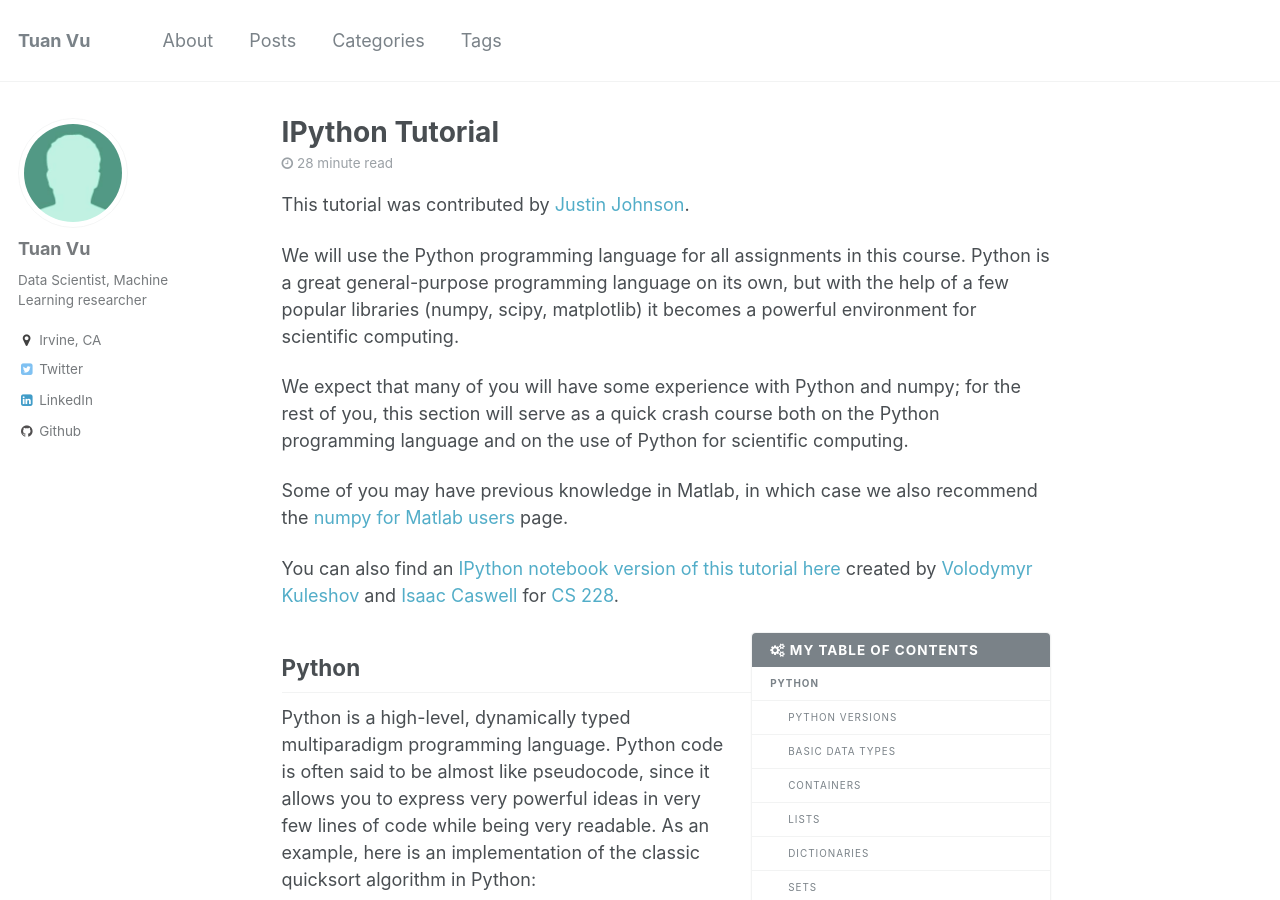
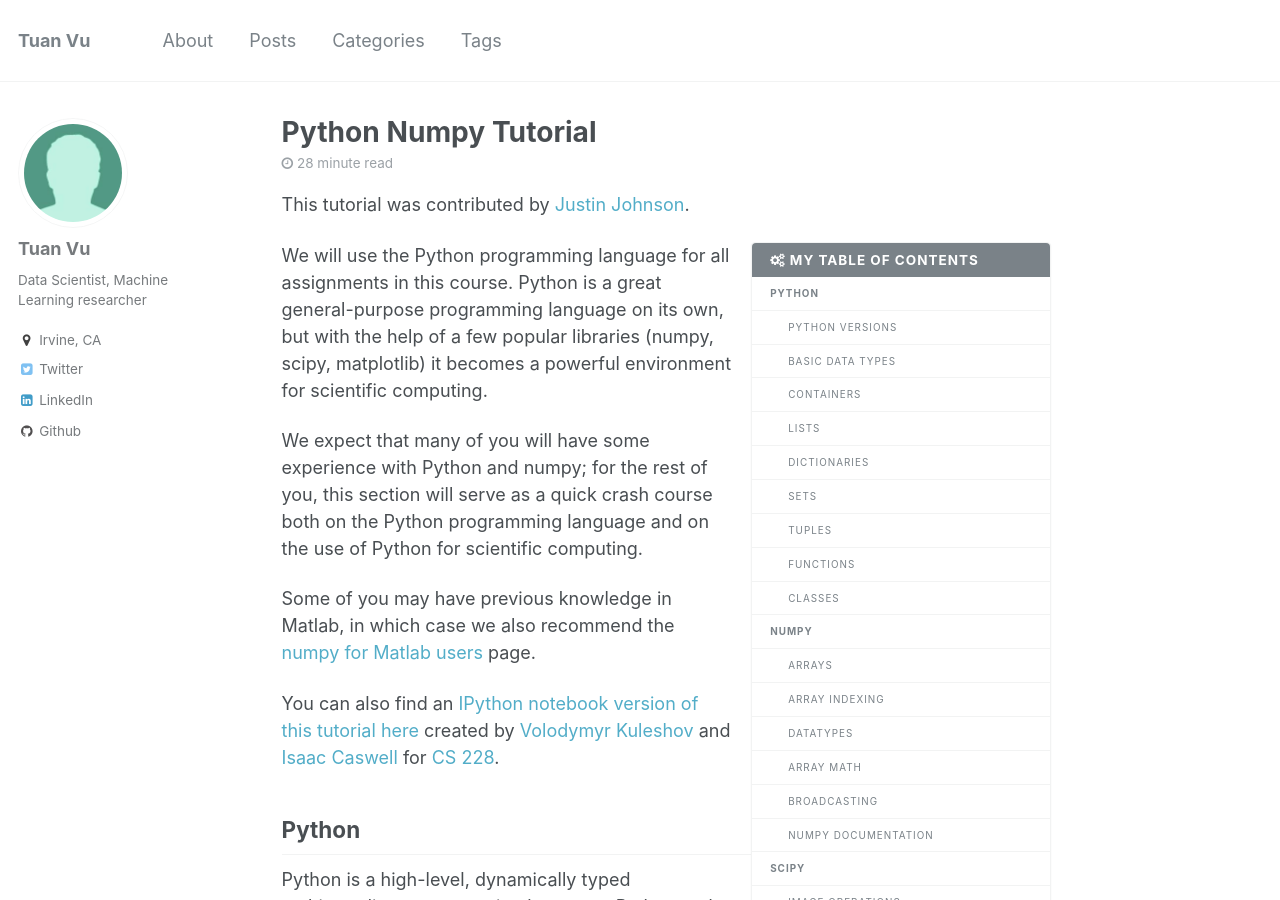
Before and after one commit to jeanho1/tuanavu.github.io, a Jekyll site: the page built from _posts/2016-08-26-python-numpy-tutorial.md, in a window 1280 px wide and 900 px high. Built offline with Jekyll 4.4.1, drawn with Linux system fonts in a browser that asks for light colours; comment, search, counter and statistics services are not loaded; some of the changed text lies outside the part shown.

Commit message:
python-numpy-tutorial

```diff
--- a/_posts/2016-08-26-python-numpy-tutorial.md
+++ b/_posts/2016-08-26-python-numpy-tutorial.md
@@ -1,11 +1,34 @@
 ---
-title: "IPython Tutorial"
+title: "Python Numpy Tutorial"
 categories:
-  - IPython
+  - python
 tags:
-  - IPython
-  - Tutorial
+  - python
+  - numpy
+  - tutorial
 ---
+
+
+This tutorial was contributed by [Justin Johnson](http://cs.stanford.edu/people/jcjohns/).
+
+{% include toc icon="gears" title="My Table of Contents" %}
+
+We will use the Python programming language for all assignments in this course.
+Python is a great general-purpose programming language on its own, but with the
+help of a few popular libraries (numpy, scipy, matplotlib) it becomes a powerful
+environment for scientific computing.
+
+We expect that many of you will have some experience with Python and numpy;
+for the rest of you, this section will serve as a quick crash course both on
+the Python programming language and on the use of Python for scientific
+computing.
+
+Some of you may have previous knowledge in Matlab, in which case we also recommend the [numpy for Matlab users](http://wiki.scipy.org/NumPy_for_Matlab_Users) page.
+
+You can also find an [IPython notebook version of this tutorial here](https://github.com/kuleshov/cs228-material/blob/master/tutorials/python/cs228-python-tutorial.ipynb) created by [Volodymyr Kuleshov](http://web.stanford.edu/~kuleshov/) and [Isaac Caswell](https://symsys.stanford.edu/viewing/symsysaffiliate/21335) for [CS 228](http://cs.stanford.edu/~ermon/cs228/index.html).
+
+
+<!-- {% include toc icon="gears" title="My Table of Contents" %} -->
 
 <!--
 Python:
@@ -23,25 +46,6 @@ Python:
 
 Numpy
 -->
-
-This tutorial was contributed by [Justin Johnson](http://cs.stanford.edu/people/jcjohns/).
-
-We will use the Python programming language for all assignments in this course.
-Python is a great general-purpose programming language on its own, but with the
-help of a few popular libraries (numpy, scipy, matplotlib) it becomes a powerful
-environment for scientific computing.
-
-We expect that many of you will have some experience with Python and numpy;
-for the rest of you, this section will serve as a quick crash course both on
-the Python programming language and on the use of Python for scientific
-computing.
-
-Some of you may have previous knowledge in Matlab, in which case we also recommend the [numpy for Matlab users](http://wiki.scipy.org/NumPy_for_Matlab_Users) page.
-
-You can also find an [IPython notebook version of this tutorial here](https://github.com/kuleshov/cs228-material/blob/master/tutorials/python/cs228-python-tutorial.ipynb) created by [Volodymyr Kuleshov](http://web.stanford.edu/~kuleshov/) and [Isaac Caswell](https://symsys.stanford.edu/viewing/symsysaffiliate/21335) for [CS 228](http://cs.stanford.edu/~ermon/cs228/index.html).
-
-
-{% include toc icon="gears" title="My Table of Contents" %}
 
 <!-- Table of contents:
 
@@ -102,7 +106,6 @@ For this class all code will use Python 2.7.
 You can check your Python version at the command line by running
 `python --version`.
 
-<a name='python-basic'></a>
 
 ### Basic data types
 
@@ -175,12 +178,8 @@ print '  world '.strip()  # Strip leading and trailing whitespace; prints "world
 {% endhighlight %}
 You can find a list of all string methods [in the documentation](https://docs.python.org/2/library/stdtypes.html#string-methods).
 
-<a name='python-containers'></a>
-
 ### Containers
 Python includes several built-in container types: lists, dictionaries, sets, and tuples.
-
-<a name='python-lists'></a>
 
 #### Lists
 A list is the Python equivalent of an array, but is resizeable
@@ -264,8 +263,6 @@ even_squares = [x ** 2 for x in nums if x % 2 == 0]
 print even_squares  # Prints "[0, 4, 16]"
 {% endhighlight %}
 
-<a name='python-dicts'></a>
-
 #### Dictionaries
 A dictionary stores (key, value) pairs, similar to a `Map` in Java or
 an object in Javascript. You can use it like this:
@@ -314,8 +311,6 @@ even_num_to_square = {x: x ** 2 for x in nums if x % 2 == 0}
 print even_num_to_square  # Prints "{0: 0, 2: 4, 4: 16}"
 {% endhighlight %}
 
-<a name='python-sets'></a>
-
 #### Sets
 A set is an unordered collection of distinct elements. As a simple example, consider
 the following:
@@ -358,8 +353,6 @@ nums = {int(sqrt(x)) for x in range(30)}
 print nums  # Prints "set([0, 1, 2, 3, 4, 5])"
 {% endhighlight %}
 
-<a name='python-tuples'></a>
-
 #### Tuples
 A tuple is an (immutable) ordered list of values.
 A tuple is in many ways similar to a list; one of the most important differences is that
@@ -374,8 +367,6 @@ print d[t]       # Prints "5"
 print d[(1, 2)]  # Prints "1"
 {% endhighlight %}
 [The documentation](https://docs.python.org/2/tutorial/datastructures.html#tuples-and-sequences) has more information about tuples.
-
-<a name='python-functions'></a>
 
 ### Functions
 Python functions are defined using the `def` keyword. For example:
@@ -409,8 +400,6 @@ hello('Fred', loud=True)  # Prints "HELLO, FRED!"
 There is a lot more information about Python functions
 [in the documentation](https://docs.python.org/2/tutorial/controlflow.html#defining-functions).
 
-<a name='python-classes'></a>
-
 ### Classes
 
 The syntax for defining classes in Python is straightforward:
@@ -436,16 +425,12 @@ g.greet(loud=True)   # Call an instance method; prints "HELLO, FRED!"
 You can read a lot more about Python classes
 [in the documentation](https://docs.python.org/2/tutorial/classes.html).
 
-<a name='numpy'></a>
-
 ## Numpy
 
 [Numpy](http://www.numpy.org/) is the core library for scientific computing in Python.
 It provides a high-performance multidimensional array object, and tools for working with these
 arrays. If you are already familiar with MATLAB, you might find
 [this tutorial useful](http://wiki.scipy.org/NumPy_for_Matlab_Users) to get started with Numpy.
-
-<a name='numpy-arrays'></a>
 
 ### Arrays
 A numpy array is a grid of values, all of the same type, and is indexed by a tuple of
@@ -496,8 +481,6 @@
 {% endhighlight %}
 You can read about other methods of array creation
 [in the documentation](http://docs.scipy.org/doc/numpy/user/basics.creation.html#arrays-creation).
-
-<a name='numpy-array-indexing'></a>
 
 ### Array indexing
 Numpy offers several ways to index into arrays.
@@ -648,8 +631,6 @@ For brevity we have left out a lot of details about numpy array indexing;
 if you want to know more you should
 [read the documentation](http://docs.scipy.org/doc/numpy/reference/arrays.indexing.html).
 
-<a name='numpy-datatypes'></a>
-
 ### Datatypes
 Every numpy array is a grid of elements of the same type.
 Numpy provides a large set of numeric datatypes that you can use to construct arrays.
@@ -671,8 +652,6 @@ print x.dtype                         # Prints "int64"
 {% endhighlight %}
 You can read all about numpy datatypes
 [in the documentation](http://docs.scipy.org/doc/numpy/reference/arrays.dtypes.html).
-
-<a name='numpy-math'></a>
 
 ### Array math
 Basic mathematical functions operate elementwise on arrays, and are available
@@ -781,8 +760,6 @@ print v.T  # Prints "[1 2 3]"
 Numpy provides many more functions for manipulating arrays; you can see the full list
 [in the documentation](http://docs.scipy.org/doc/numpy/reference/routines.array-manipulation.html).
 
-
-<a name='numpy-broadcasting'></a>
 
 ### Broadcasting
 Broadcasting is a powerful mechanism that allows numpy to work with arrays of different
@@ -936,8 +913,6 @@ know about numpy, but is far from complete. Check out the
 [numpy reference](http://docs.scipy.org/doc/numpy/reference/)
 to find out much more about numpy.
 
-<a name='scipy'></a>
-
 ## SciPy
 Numpy provides a high-performance multidimensional array and basic tools to
 compute with and manipulate these arrays.
@@ -950,8 +925,6 @@ The best way to get familiar with SciPy is to
 [browse the documentation](http://docs.scipy.org/doc/scipy/reference/index.html).
 We will highlight some parts of SciPy that you might find useful for this class.
 
-<a name='scipy-image'></a>
-
 ### Image operations
 SciPy provides some basic functions to work with images.
 For example, it has functions to read images from disk into numpy arrays,
@@ -977,12 +950,12 @@ img_tinted = img * [1, 0.95, 0.9]
 img_tinted = imresize(img_tinted, (300, 300))
 
 # Write the tinted image back to disk
-imsave('post_images/numpy-tutorial/cat_tinted.jpg', img_tinted)
+imsave('post_images/2016-08-26-numpy-tutorial/cat_tinted.jpg', img_tinted)
 {% endhighlight %}
 
 <div class='fig figcenter fighighlight'>
-  <img src='/post_images/numpy-tutorial/cat.jpg'>
-  <img src='/post_images/numpy-tutorial/cat_tinted.jpg'>
+  <img src='/post_images/2016-08-26-numpy-tutorial/cat.jpg'>
+  <img src='/post_images/2016-08-26-numpy-tutorial/cat_tinted.jpg'>
   <div class='figcaption'>
     Left: The original image.
     Right: The tinted and resized image.
@@ -1031,14 +1004,10 @@ A similar function (`scipy.spatial.distance.cdist`) computes the distance betwee
 across two sets of points; you can read about it
 [in the documentation](http://docs.scipy.org/doc/scipy/reference/generated/scipy.spatial.distance.cdist.html).
 
-<a name='matplotlib'></a>
-
 ## Matplotlib
 [Matplotlib](http://matplotlib.org/) is a plotting library.
 In this section give a brief introduction to the `matplotlib.pyplot` module,
 which provides a plotting system similar to that of MATLAB.
-
-<a name='matplotlib-plot'></a>
 
 ### Plotting
 The most important function in matplotlib is `plot`,
@@ -1060,7 +1029,7 @@ plt.show()  # You must call plt.show() to make graphics appear.
 Running this code produces the following plot:
 
 <div class='fig figcenter fighighlight'>
-  <img src='/post_images/numpy-tutorial/sine.png'>
+  <img src='/post_images/2016-08-26-numpy-tutorial/sine.png'>
 </div>
 
 With just a little bit of extra work we can easily plot multiple lines
@@ -1085,13 +1054,11 @@ plt.legend(['Sine', 'Cosine'])
 plt.show()
 {% endhighlight %}
 <div class='fig figcenter fighighlight'>
-  <img src='/post_images/numpy-tutorial/sine_cosine.png'>
+  <img src='/post_images/2016-08-26-numpy-tutorial/sine_cosine.png'>
 </div>
 
 You can read much more about the `plot` function
 [in the documentation](http://matplotlib.org/api/pyplot_api.html#matplotlib.pyplot.plot).
-
-<a name='matplotlib-subplots'></a>
 
 ### Subplots
 You can plot different things in the same figure using the `subplot` function.
@@ -1124,13 +1091,11 @@ plt.show()
 {% endhighlight %}
 
 <div class='fig figcenter fighighlight'>
-  <img src='/post_images/numpy-tutorial/sine_cosine_subplot.png'>
+  <img src='/post_images/2016-08-26-numpy-tutorial/sine_cosine_subplot.png'>
 </div>
 
 You can read much more about the `subplot` function
 [in the documentation](http://matplotlib.org/api/pyplot_api.html#matplotlib.pyplot.subplot).
-
-<a name='matplotlib-images'></a>
 
 ### Images
 You can use the `imshow` function to show images. Here is an example:
@@ -1158,5 +1123,5 @@ plt.show()
 {% endhighlight %}
 
 <div class='fig figcenter fighighlight'>
-  <img src='/post_images/numpy-tutorial/cat_tinted_imshow.png'>
+  <img src='/post_images/2016-08-26-numpy-tutorial/cat_tinted_imshow.png'>
 </div>
```
Also changed, not shown: other parts of _posts/2016-08-26-python-numpy-tutorial.md (+2 -2 lines), post_images/2016-08-26-numpy-tutorial/cat.jpg (renamed from post_images/numpy-tutorial/cat.jpg), post_images/2016-08-26-numpy-tutorial/cat_tinted.jpg (renamed from post_images/numpy-tutorial/cat_tinted.jpg), post_images/2016-08-26-numpy-tutorial/cat_tinted_imshow.png (renamed from post_images/numpy-tutorial/cat_tinted_imshow.png), post_images/2016-08-26-numpy-tutorial/sine.png (renamed from post_images/numpy-tutorial/sine.png), post_images/2016-08-26-numpy-tutorial/sine_cosine.png (renamed from post_images/numpy-tutorial/sine_cosine.png), post_images/2016-08-26-numpy-tutorial/sine_cosine_subplot.png (renamed from post_images/numpy-tutorial/sine_cosine_subplot.png).
